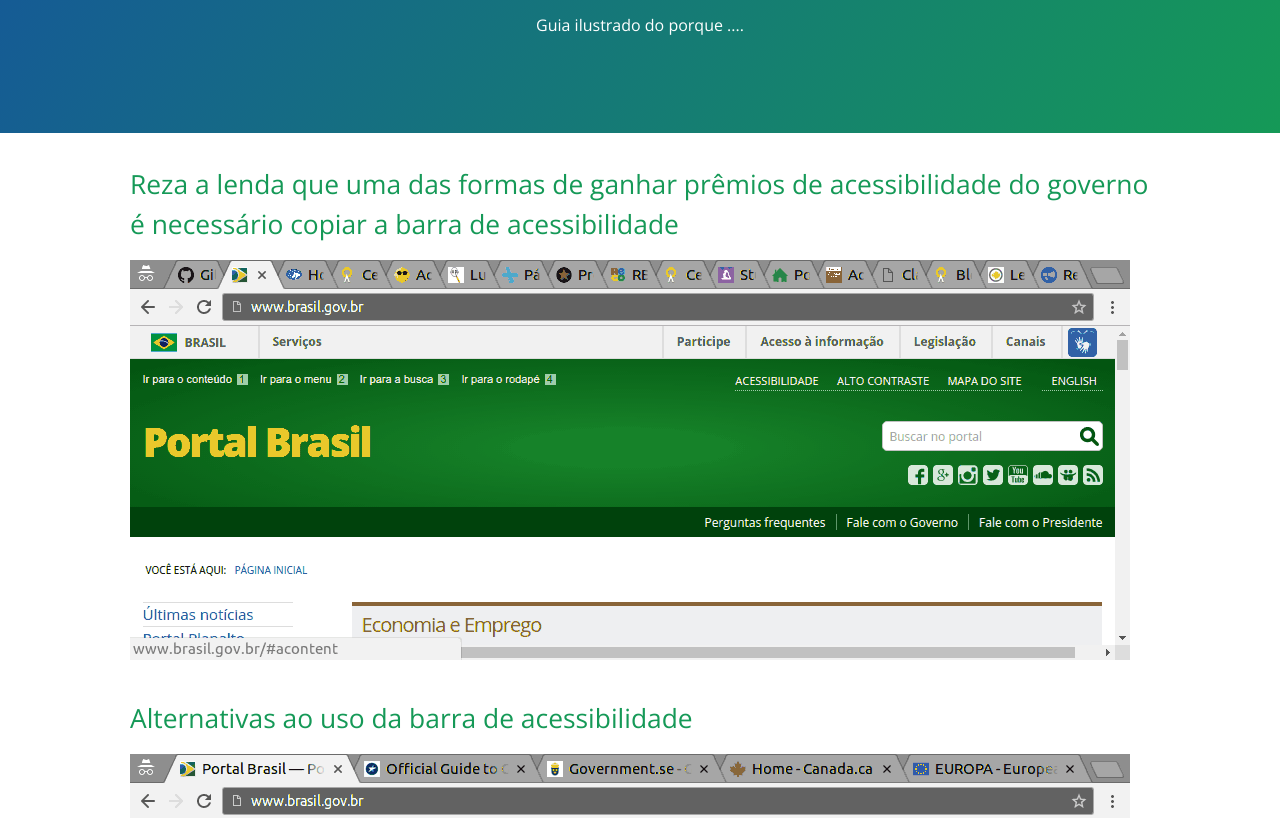
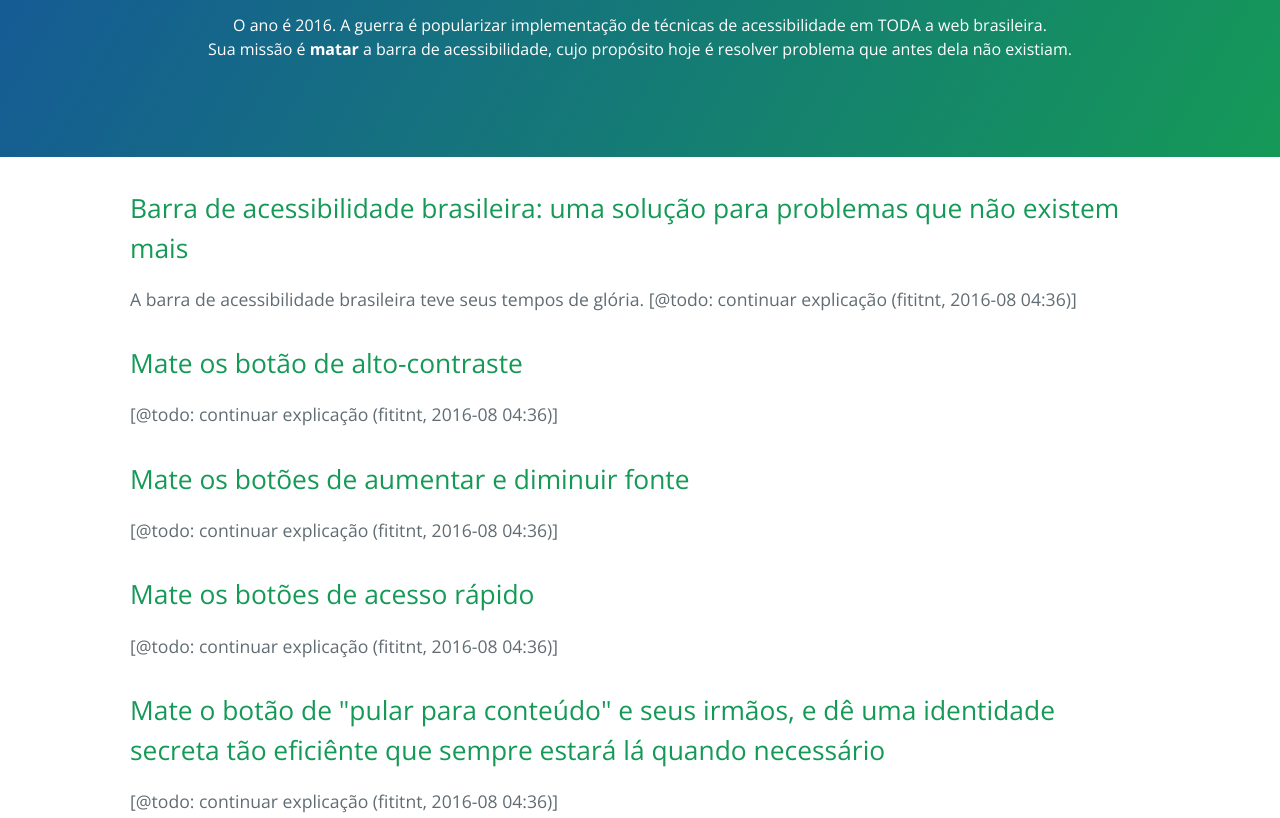
Before and after one commit to fititnt/a-barra-de-acessibilidade-tem-que-morrer, a plain HTML site: page index.html in a window 1280 px wide. Shown: the part 161-979 px from the top of the page. Drawn offline with nearby package versions, Linux system fonts and the light colour scheme.

Commit message:
Adicionado titulos de tópicos a serem explicados;

```diff
--- a/index.html
+++ b/index.html
@@ -1,19 +1,26 @@
 <!DOCTYPE html>
 <html lang="pt-BR">
+
 <head>
   <meta charset="UTF-8">
   <title>A Barra de Acessibilidade tem que morrer</title>
-    <meta name="description" content="Guia ilustrado do porque ....">
+  <meta name="description" content="O ano é 2016. A guerra é popularizar implementação de técnicas de acessibilidade em TODA a web brasileira.">
   <meta name="viewport" content="width=device-width, initial-scale=1">
   <link rel="stylesheet" type="text/css" href="stylesheets/normalize.css" media="screen">
   <link href='https://fonts.googleapis.com/css?family=Open+Sans:400,700' rel='stylesheet' type='text/css'>
   <link rel="stylesheet" type="text/css" href="stylesheets/stylesheet.css" media="screen">
   <link rel="stylesheet" type="text/css" href="stylesheets/github-light.css" media="screen">
 </head>
+
 <body>
   <section class="page-header">
     <h1 class="project-name">A Barra de Acessibilidade tem que morrer</h1>
-      <p>Guia ilustrado do porque ....</p>
+    <p>O ano é 2016. A guerra é popularizar implementação de técnicas de acessibilidade em TODA a web brasileira.
+      <br> Sua missão é <strong>matar</strong> a barra de acessibilidade, cujo propósito hoje é resolver problema que antes
+      dela não existiam.
+    </p>
+    <p>
+    </p>
     <!--
       <h2 class="project-tagline"></h2>
       <a href="https://github.com/fititnt/a-barra-de-acessibilidade-tem-que-morrer" class="btn">View on GitHub</a>
@@ -23,14 +30,38 @@
   </section>
 
   <section class="main-content">
-
+    <h2>Barra de acessibilidade brasileira: uma solução para problemas que não existem mais</h2>
+    <p>
+      A barra de acessibilidade brasileira teve seus tempos de glória. [@todo: continuar explicação (fititnt, 2016-08 04:36)]
+    </p>
+    <h2>Mate os botão de alto-contraste</h2>
+    <p>[@todo: continuar explicação (fititnt, 2016-08 04:36)]</p>
+    <h2>Mate os botões de aumentar e diminuir fonte</h2>
+    <p>[@todo: continuar explicação (fititnt, 2016-08 04:36)]</p>
+    <h2>Mate os botões de acesso rápido</h2>
+    <p>[@todo: continuar explicação (fititnt, 2016-08 04:36)]</p>
+    <h2>Mate o botão de "pular para conteúdo" e seus irmãos, e dê uma identidade secreta tão eficiênte que sempre estará lá quando necessário</h2>
+    <p>[@todo: continuar explicação (fititnt, 2016-08 04:36)]</p>
+    <h2>O botão de documentação de como usar a barra já esta morto. Enterre-o</h2>
+    <p>[@todo: continuar explicação (fititnt, 2016-08 04:47)]</p>
+    <!--
+    <h2>aaa</h2>
+    <p>[@todo: continuar explicação (fititnt, 2016-08 04:36)]</p>
+    -->
     <h2>Reza a lenda que uma das formas de ganhar prêmios de acessibilidade do governo é necessário copiar a barra de acessibilidade</h2>
 
-      <img src="gifs/maioria-vencedores-topo-igual-receio-inovacao.gif" alt="Animação: exibe diversos sites não .gov.br, e ressalta que o topo deles é na maioria das vezes uma copia do padrao governamental"/>
+    <figure>
+      <img src="gifs/maioria-vencedores-topo-igual-receio-inovacao.gif" alt="Animação: exibe diversos sites não .gov.br, e ressalta que o topo deles é na maioria das vezes uma copia do padrao governamental"
+      />
+      <figcaption>Mesmo para sites não governamentais, premia-se na maioria das vezes sites que copiam a praticamente inutil barra de
+        acessibilidade, sem margem para inovação, e desestimulando fortemente adoção em grandes portais. <a href="https://github.com/fititnt/carta-aberta-premio-nacional-acessibilidade-na-web">Fonte: Carta Aberta para Todos@Web</a></figcaption>
+    </figure>
+
 
     <h2>Alternativas ao uso da barra de acessibilidade</h2>
 
-      <img src="gifs/barra-acessibilidade-visual-vs-escondida.gif" alt="Comparativo entre barra de acessibilidade brasileira, que sempre ocupa espaço precioso em tela, com alternativas usadas em outros países, que exibem opções de acessibilidade apenas quando necessário, ao apertar tela tab"/>
+    <img src="gifs/barra-acessibilidade-visual-vs-escondida.gif" alt="Comparativo entre barra de acessibilidade brasileira, que sempre ocupa espaço precioso em tela, com alternativas usadas em outros países, que exibem opções de acessibilidade apenas quando necessário, ao apertar tela tab"
+    />
     <!--
       <h3>
 <a id="welcome-to-github-pages" class="anchor" href="#welcome-to-github-pages" aria-hidden="true"><span aria-hidden="true" class="octicon octicon-link"></span></a>Welcome to GitHub Pages.</h3>
@@ -67,4 +98,5 @@
 
 
 </body>
+
 </html>
```
Also changed, not shown: 1 other file. Lines whose indentation alone changed are shown as unchanged.
